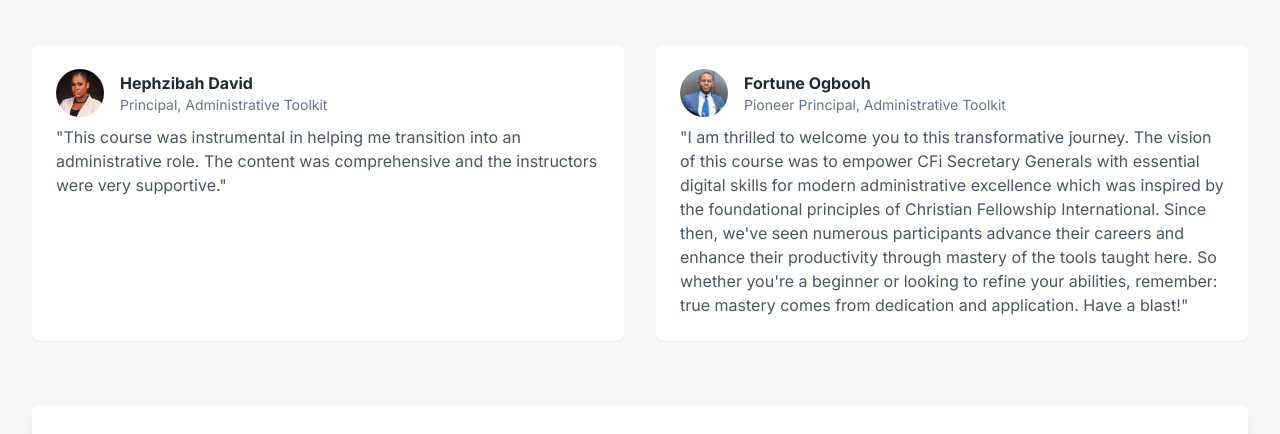
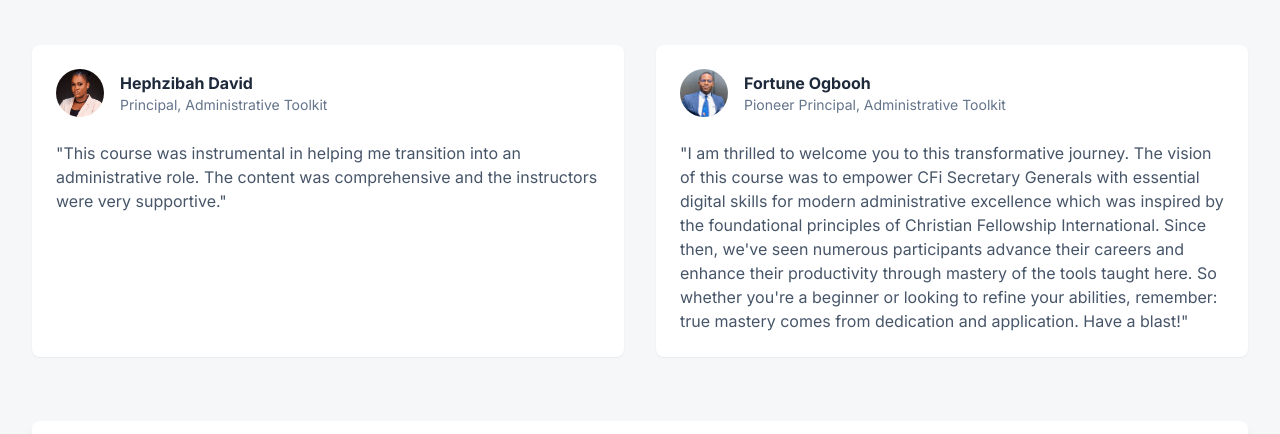
Before and after one commit to fortunedwards/admintoolkit, a website: page public/index.html in a window 1280 px wide. Shown: the part 2627-3061 px from the top of the page. Drawn offline with nearby package versions, Linux system fonts and the light colour scheme.

Commit message:
Add more space before principals' comments

```diff
--- a/public/index.html
+++ b/public/index.html
@@ -250,8 +250,7 @@
 <p class="text-sm text-slate-500 dark:text-slate-400">Principal, Administrative Toolkit</p>
 </div>
 </div>
-
-<p class="mt-2 text-slate-600 dark:text-slate-300">
+<p class="mt-6 text-slate-600 dark:text-slate-300">
                 "This course was instrumental in helping me transition into an administrative role. The content was comprehensive and the instructors were very supportive."
               </p>
 </div>
@@ -263,8 +262,7 @@
 <p class="text-sm text-slate-500 dark:text-slate-400">Pioneer Principal, Administrative Toolkit</p>
 </div>
 </div>
-
-<p class="mt-2 text-slate-600 dark:text-slate-300">
+<p class="mt-6 text-slate-600 dark:text-slate-300">
                 "I am thrilled to welcome you to this transformative journey. The vision of this course was to empower CFi Secretary Generals with essential digital skills for modern administrative excellence which was inspired by the foundational principles of Christian Fellowship International.
 
 Since then, we've seen numerous participants advance their careers and enhance their productivity through mastery of the tools taught here. So whether you're a beginner or looking to refine your abilities, remember: true mastery comes from dedication and application. Have a blast!"
```
